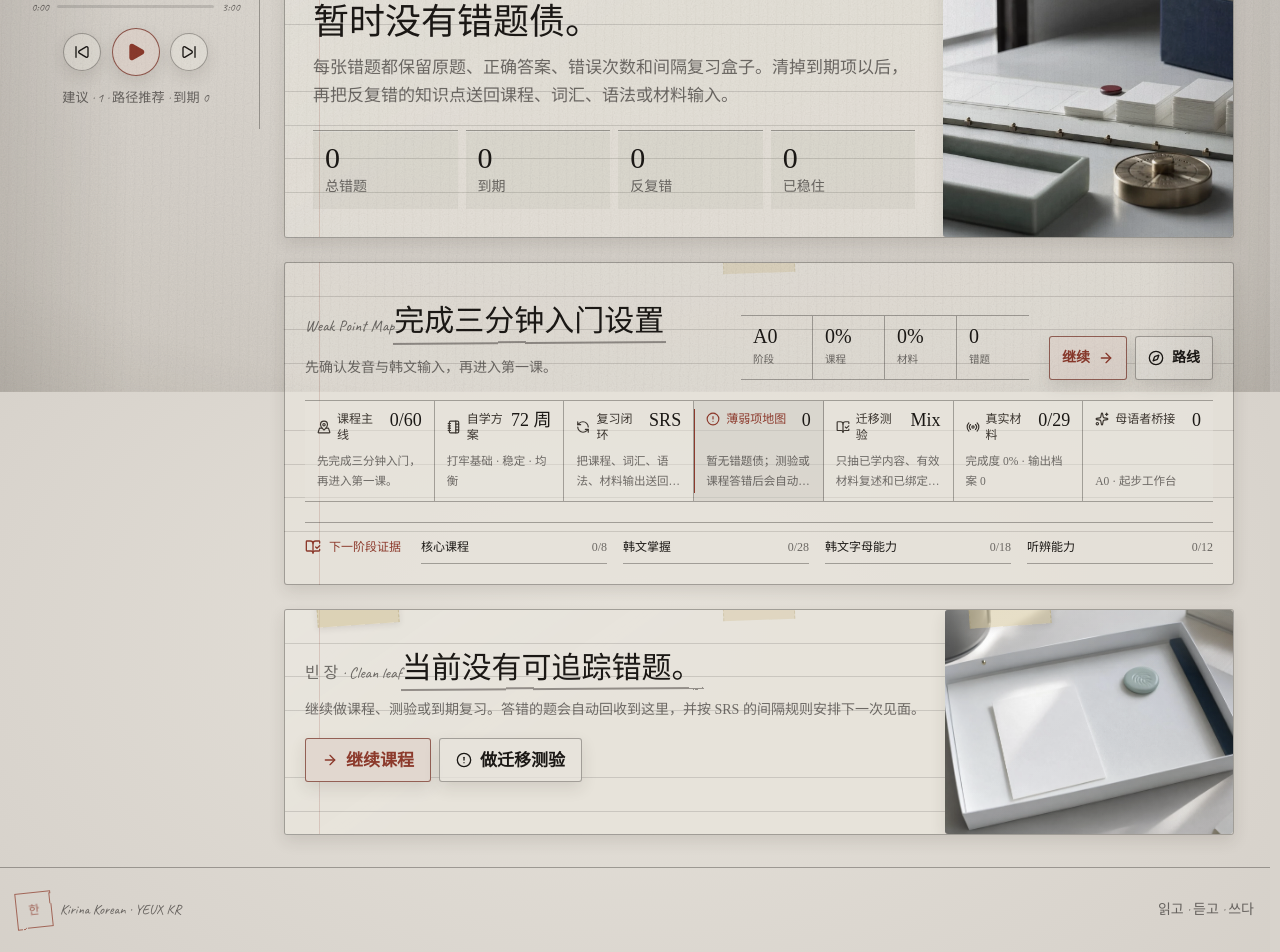
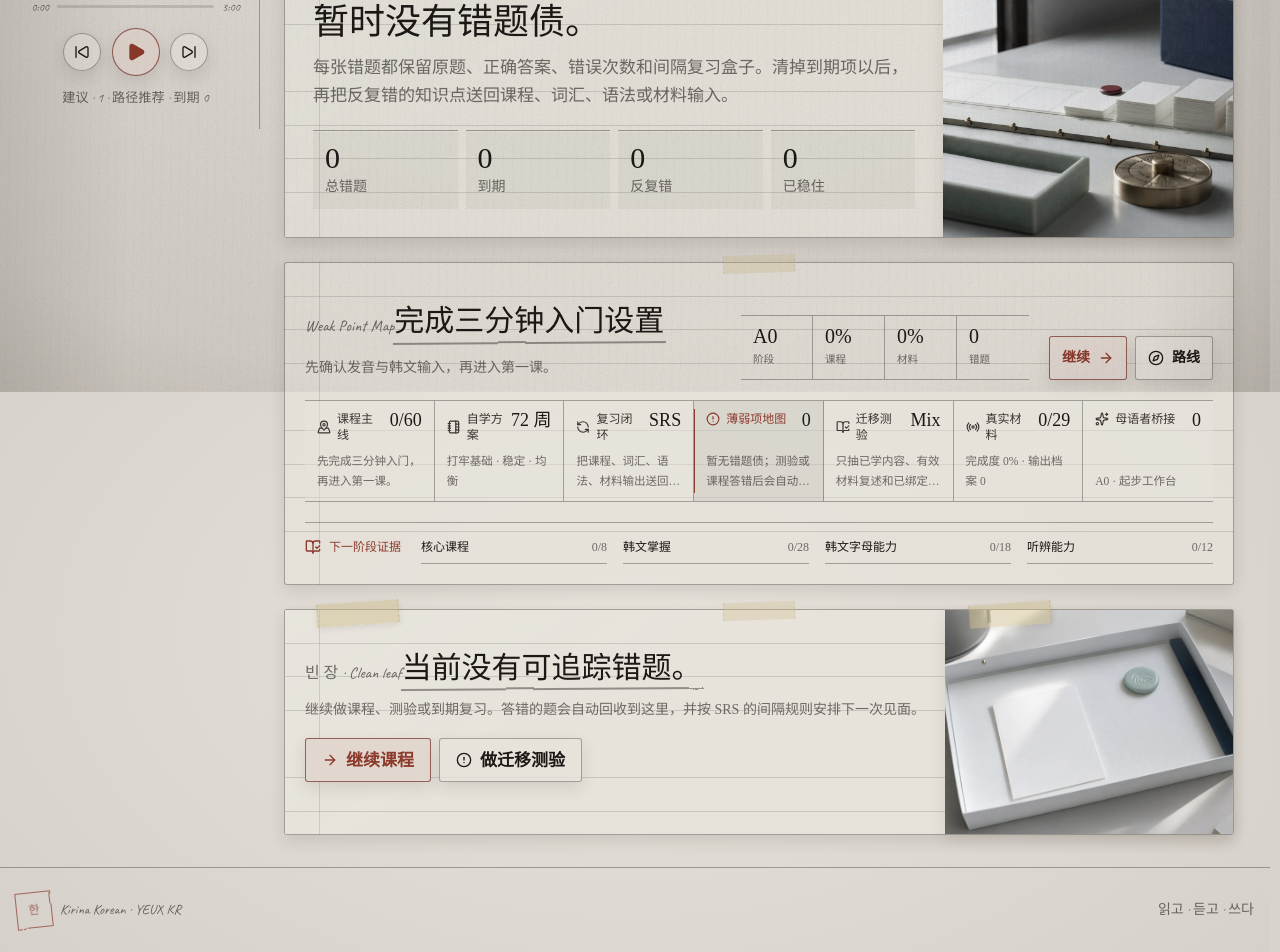
Before and after one commit to zzzfu411/yeuxkr, a Next.js app: page /mistakes in a window 1280 px wide. Shown: the part 408-1360 px from the top of the page. Built offline with nearby package versions, Linux system fonts and the light colour scheme; a web font is replaced by a local one.

Commit message:
Fix default-material draft wipe and clipped paper tape.
Finishing or clearing the default immersion material could switch the active id and autosave empty fields onto the next draft; overflow-hidden was also clipping hanging paper tape.

```diff
--- a/src/app/immersion/page.tsx
+++ b/src/app/immersion/page.tsx
@@ -295,11 +295,15 @@ function ImmersionContent() {
     setCheckedRubric([]);
   };
 
-  const selectMaterial = (materialId: string) => {
-    setActiveDraftReady(false);
+  const pinActiveMaterial = (materialId: string) => {
     setSelectedMaterialId(materialId);
     window.history.replaceState(null, "", immersionMaterialHref(materialId));
     notifyNowPlayingLocationChange();
+  };
+
+  const selectMaterial = (materialId: string) => {
+    setActiveDraftReady(false);
+    pinActiveMaterial(materialId);
     resetMaterialWork();
   };
 
@@ -313,6 +317,7 @@ function ImmersionContent() {
     }
     suppressDraftSaveRef.current = true;
     setActiveDraftReady(false);
+    pinActiveMaterial(active.id);
     if (!clearMaterialArchive(active.id)) {
       suppressDraftSaveRef.current = false;
       setActiveDraftReady(true);
@@ -363,6 +368,7 @@ function ImmersionContent() {
     }
     suppressDraftSaveRef.current = true;
     setActiveDraftReady(false);
+    pinActiveMaterial(active.id);
     const draftCleared = clearImmersionMaterialDraft(active.id);
     setMaterialError(draftCleared ? "" : "材料已完成，但本地草稿断点没有清理成功；正式证据已保存，可以稍后再清理草稿。");
     setDictationEvidence("");
@@ -476,7 +482,7 @@ function ImmersionContent() {
         </Surface>
 
         <div className="grid gap-5">
-          <section className="studio-panel relative grid overflow-hidden lg:grid-cols-[minmax(0,1fr)_22rem]">
+          <section className="studio-panel relative grid lg:grid-cols-[minmax(0,1fr)_22rem]">
             <span className="paper-tape left-8 top-[-8px]" aria-hidden="true" />
             <div className="paper-rail p-5 pt-8">
               <p className="eyebrow">{active.sourceLabel}</p>
--- a/src/app/learn/[lessonId]/lesson-client.tsx
+++ b/src/app/learn/[lessonId]/lesson-client.tsx
@@ -117,7 +117,7 @@ export function LessonClient({ lesson }: { lesson: any }) {
 
   return (
     <div className="grid gap-5">
-      <section className="studio-panel relative grid overflow-hidden lg:grid-cols-[minmax(0,1fr)_28rem]">
+      <section className="studio-panel relative grid lg:grid-cols-[minmax(0,1fr)_28rem]">
         <div className="paper-rail p-5 md:p-6">
           <Button asChild variant="ghost" size="sm">
             <Link href="/path">
--- a/src/app/mistakes/page.tsx
+++ b/src/app/mistakes/page.tsx
@@ -177,7 +177,7 @@ export default function MistakesPage() {
         </section>
       ) : (
         <Surface variant="plain">
-          <div className="studio-panel relative grid overflow-hidden md:grid-cols-[minmax(0,1fr)_18rem]">
+          <div className="studio-panel relative grid md:grid-cols-[minmax(0,1fr)_18rem]">
             <span className="paper-tape left-8 top-[-8px]" aria-hidden="true" />
             <div className="paper-rail p-5 pt-8">
               <p className="eyebrow">빈 장 · Clean leaf</p>
--- a/src/app/review/page.tsx
+++ b/src/app/review/page.tsx
@@ -105,7 +105,7 @@ function ReviewContent() {
             }}
           />
         ) : (
-          <div className="studio-panel relative grid gap-4 overflow-hidden md:grid-cols-[minmax(0,1fr)_16rem]">
+          <div className="studio-panel relative grid gap-4 md:grid-cols-[minmax(0,1fr)_16rem]">
             <span className="paper-tape left-8 top-[-8px]" aria-hidden="true" />
             <div className="paper-rail p-5 pt-8">
               <p className="eyebrow">오늘은 맑음 · Clear today</p>
@@ -181,7 +181,7 @@ function ReviewLoading() {
       <ReviewHeader />
       <Surface>
         <SectionHeading kicker="복습함 · Review leaves" title="到期队列" />
-        <div className="studio-panel relative grid gap-4 overflow-hidden md:grid-cols-[minmax(0,1fr)_16rem]">
+        <div className="studio-panel relative grid gap-4 md:grid-cols-[minmax(0,1fr)_16rem]">
           <span className="paper-tape left-8 top-[-8px]" aria-hidden="true" />
           <div className="paper-rail p-5 pt-8">
             <p className="eyebrow">잠시 · A quiet moment</p>
--- a/src/components/assets/visual-panel.tsx
+++ b/src/components/assets/visual-panel.tsx
@@ -86,10 +86,11 @@ export function VisualPanel({
 
   return (
     <div
-      className={cn("visual-panel relative isolate min-h-56 overflow-hidden rounded-none", style.frame, className)}
+      className={cn("visual-panel relative isolate min-h-56 rounded-none", style.frame, className)}
       role={resolvedImageState.failed && !decorative ? "img" : undefined}
       aria-label={resolvedImageState.failed && !decorative ? fallbackLabel : undefined}
     >
+      <div className="absolute inset-0 overflow-hidden">
         {resolvedImageState.failed ? (
           <>
             <div className="absolute inset-0 bg-[linear-gradient(140deg,rgba(251,252,249,0.98),rgba(216,225,219,0.94))]" />
@@ -120,11 +121,12 @@ export function VisualPanel({
             }}
           />
         ) : null}
-      {treatment !== "ambient" ? <span className="paper-tape left-6 top-[-7px]" aria-hidden="true" /> : null}
         <div className="pointer-events-none absolute inset-x-0 top-0 h-16 bg-[linear-gradient(180deg,var(--sheen),transparent)]" />
         {style.wash ? <div className={cn("pointer-events-none absolute inset-0", style.wash)} /> : null}
         {style.grid ? <div className={cn("pointer-events-none absolute inset-0", style.grid)} /> : null}
         {overlayClass ? <div className={cn("pointer-events-none absolute inset-0", overlayClass)} /> : null}
       </div>
+      {treatment !== "ambient" ? <span className="paper-tape left-6 top-[-7px]" aria-hidden="true" /> : null}
+    </div>
   );
 }
--- a/src/components/learning/learning-compass.tsx
+++ b/src/components/learning/learning-compass.tsx
@@ -172,7 +172,7 @@ export function LearningCompass({
 
   if (condensed) {
     return (
-      <section className={cn("surface paper-rail relative overflow-hidden p-4 pt-7 md:p-5 md:pt-8", className)}>
+      <section className={cn("surface paper-rail relative p-4 pt-7 md:p-5 md:pt-8", className)}>
         <div className="grid gap-5 xl:grid-cols-[minmax(0,1fr)_auto] xl:items-end">
           <div className="grid gap-5 lg:grid-cols-[minmax(0,1fr)_minmax(18rem,0.48fr)] lg:items-end">
             <div className="min-w-0">
@@ -270,7 +270,7 @@ export function LearningCompass({
 
   return (
     <section className={cn("grid gap-5", className)}>
-      <div className="studio-panel relative grid overflow-hidden lg:grid-cols-[minmax(0,1fr)_minmax(19rem,0.4fr)]">
+      <div className="studio-panel relative grid lg:grid-cols-[minmax(0,1fr)_minmax(19rem,0.4fr)]">
         <span className="paper-tape left-8 top-[-8px]" aria-hidden="true" />
         <div className="paper-rail relative p-5 pt-8 md:p-7 md:pt-9">
           <p className="eyebrow">{config.kicker}</p>
@@ -318,7 +318,7 @@ export function LearningCompass({
         </div>
       </div>
 
-      <nav className="surface relative grid overflow-hidden md:grid-cols-2" aria-label="学习路线">
+      <nav className="surface relative grid md:grid-cols-2" aria-label="学习路线">
         {tracks.map((track) => {
           const Icon = track.icon;
           return (
@@ -346,7 +346,7 @@ export function LearningCompass({
       </nav>
 
       {nextRequirements.length ? (
-        <div className="surface paper-rail relative grid gap-4 overflow-hidden p-4 pt-7 md:grid-cols-[auto_minmax(0,1fr)] md:items-start md:gap-6 md:p-5 md:pt-8">
+        <div className="surface paper-rail relative grid gap-4 p-4 pt-7 md:grid-cols-[auto_minmax(0,1fr)] md:items-start md:gap-6 md:p-5 md:pt-8">
           <span className="inline-flex items-center gap-2 text-xs text-[var(--seal)]">
             <BookOpenCheck className="h-4 w-4" aria-hidden="true" />
             下一阶段证据
--- a/src/components/ui/section.tsx
+++ b/src/components/ui/section.tsx
@@ -54,7 +54,7 @@ export function Surface({
 }) {
   return (
     <section id={id} className={cn(
-      variant === "plain" ? "relative min-w-0" : "surface relative overflow-hidden p-4 md:p-5",
+      variant === "plain" ? "relative min-w-0" : "surface relative p-4 md:p-5",
       className
     )}>
       {children}
@@ -90,7 +90,7 @@ export function ModuleHero({
   imageAlt?: string;
 }) {
   return (
-    <section className="studio-panel relative grid overflow-hidden lg:grid-cols-[minmax(0,1fr)_minmax(18rem,0.44fr)]">
+    <section className="studio-panel relative grid lg:grid-cols-[minmax(0,1fr)_minmax(18rem,0.44fr)]">
       <span className="paper-tape left-8 top-[-8px]" aria-hidden="true" />
       <div className="paper-rail relative p-5 pt-8 md:p-7 md:pt-9">
         <p className="eyebrow">{kicker}</p>
```
Also changed, not shown: 1 other file (tests, documents, lock files or other folders). Lines whose indentation alone changed are shown as unchanged.
